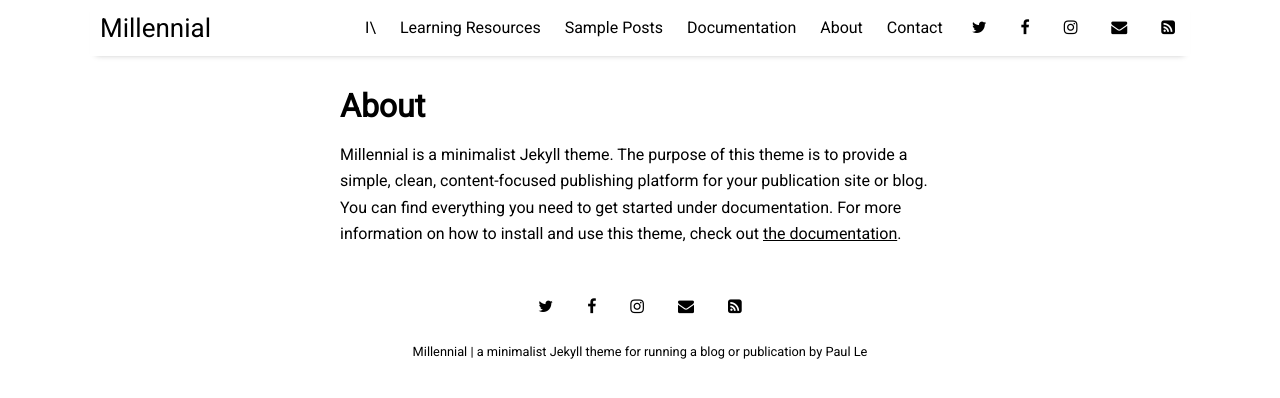
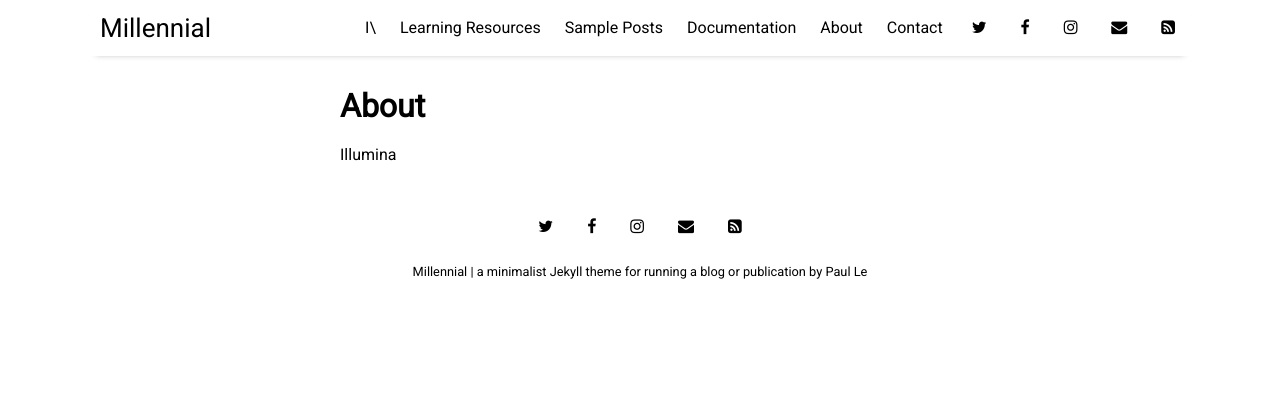
Before and after one commit to illuminasales/Main, a Jekyll site: the page built from pages/about.md, in a window 1280 px wide. Shown: the top 398 px of the page. Built offline with Jekyll 4.4.1, drawn with Linux system fonts in a browser that asks for light colours; nearby versions of some CDN libraries.

Commit message:
Update about.md

```diff
--- a/pages/about.md
+++ b/pages/about.md
@@ -4,4 +4,4 @@ title: About
 permalink: /about
 ---
 
-Millennial is a minimalist Jekyll theme. The purpose of this theme is to provide a simple, clean, content-focused publishing platform for your publication site or blog. You can find everything you need to get started under documentation. For more information on how to install and use this theme, check out [the documentation]({{ site.github.url }}{% post_url 2016-10-10-getting-started %}).
+Illumina
```
